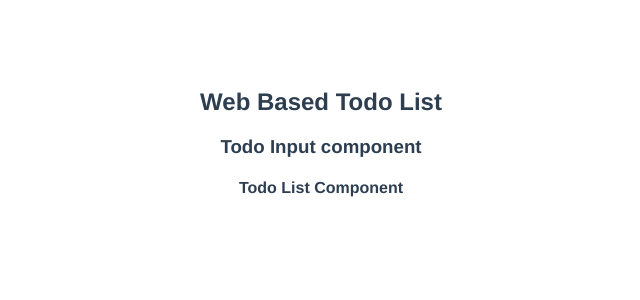
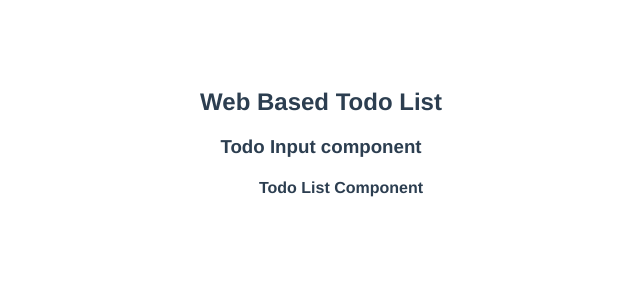
Before and after one commit to mbakin/frontend-todo, a Vue app: page / in a window 1280 px wide. Shown: the top 300 px of the page, without its empty margins (319-959 px from the left). Built offline with nearby package versions, Linux system fonts and the light colour scheme.

Commit message:
unit test for Layout.vue is green

```diff
--- a/src/views/Layout.vue
+++ b/src/views/Layout.vue
@@ -2,7 +2,9 @@
 <div class="layout">
   <h2>Web Based Todo List</h2>
   <TodoInput/>
+  <ul class="todos">
   <TodoList/>
+  </ul>
 </div>
 </template>
 
```
